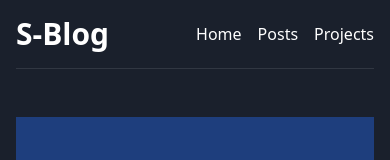
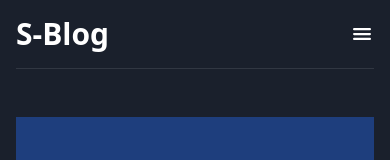
Before and after one commit to leesh7048/blog, a Next.js app in the folder s-blog/: page / in a window 390 px wide. Shown: the top 160 px of the page. Built offline with nearby package versions, Linux system fonts and the light colour scheme.

Commit message:
feat: 반응형 스타일, 메뉴 추가

```diff
--- a/s-blog/src/components/Header.tsx
+++ b/s-blog/src/components/Header.tsx
@@ -1,4 +1,5 @@
 import Link from "next/link";
+import MobileMenu from "./MobileMenu";
 
 export default function Header() {
   return (
@@ -6,7 +7,7 @@ export default function Header() {
       <Link href="/">
         <h1 className="text-3xl font-bold">S-Blog</h1>
       </Link>
-      <nav className="flex gap-4">
+      <nav className="hidden sm:flex gap-4">
         <Link className="hover:text-[#0085FF]" href="/">
           Home
         </Link>
@@ -17,6 +18,7 @@ export default function Header() {
           Projects
         </Link>
       </nav>
+      <MobileMenu />
     </header>
   );
 }
```
